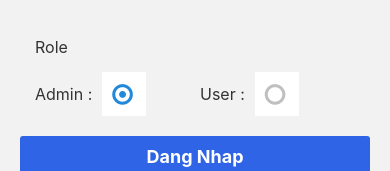
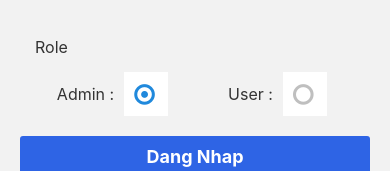
Before and after one commit to QuanWCao/APPSOCIAL, a React Native app in the folder frontend/: screen /LogIn in a window 390 px wide. Shown: the part 352-523 px from the top of the page. Built offline with nearby package versions, Linux system fonts and the light colour scheme.

Commit message:
"update"

```diff
--- a/frontend/screens/Login.js
+++ b/frontend/screens/Login.js
@@ -118,7 +118,7 @@ const LoginScreen = () => {
             marginLeft: 10,
           }}
         >
-          <View style={{ flex: 1 ,flexDirection: "row",alignItems:"center"}}>
+          <View style={{ flex: 1 ,flexDirection: "row",alignItems:"center",justifyContent:"center"}}>
             <Text
               style={{
                 fontSize: 16,
@@ -138,7 +138,7 @@ const LoginScreen = () => {
             />
           </View>
 
-          <View style={{ flex: 1 ,flexDirection:'row',alignItems:"center"}}>
+          <View style={{ flex: 1 ,flexDirection:'row',alignItems:"center",justifyContent:"center"}}>
             <Text
               style={{
                 fontSize: 16,
```
